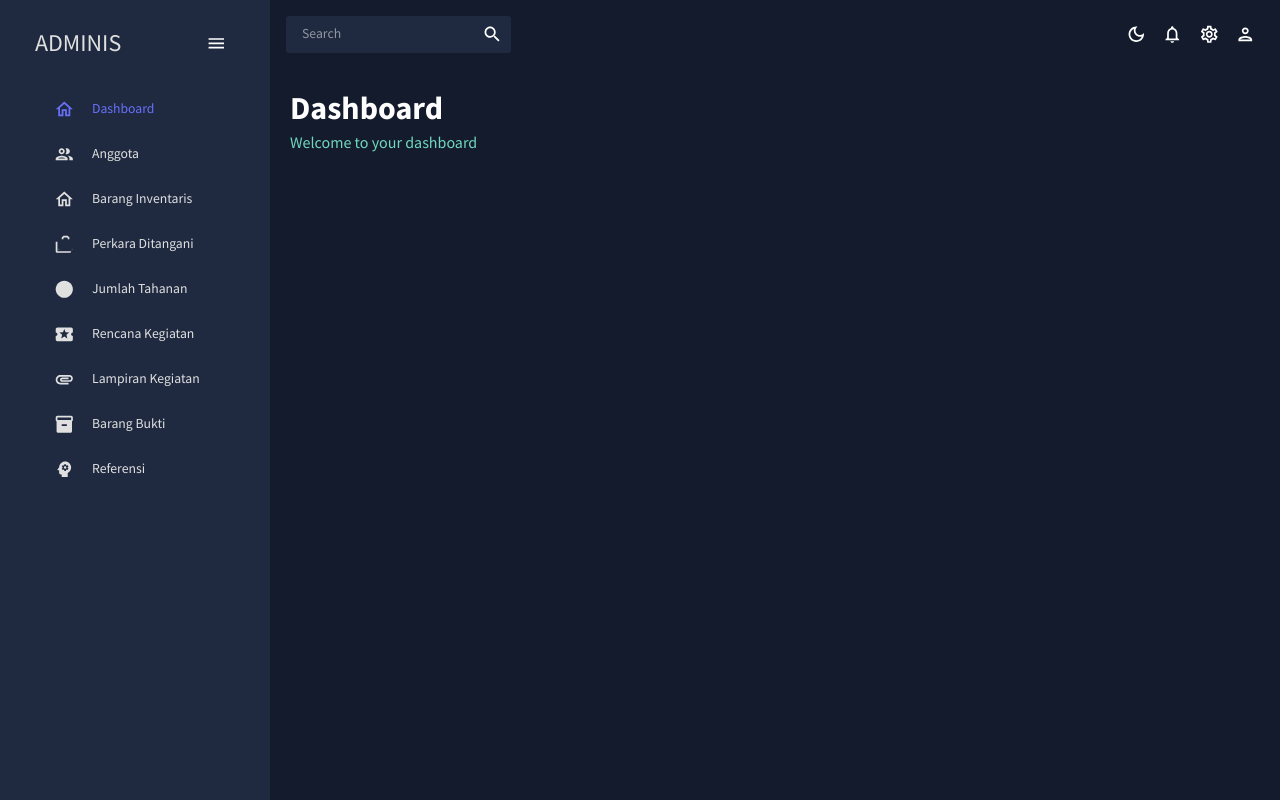
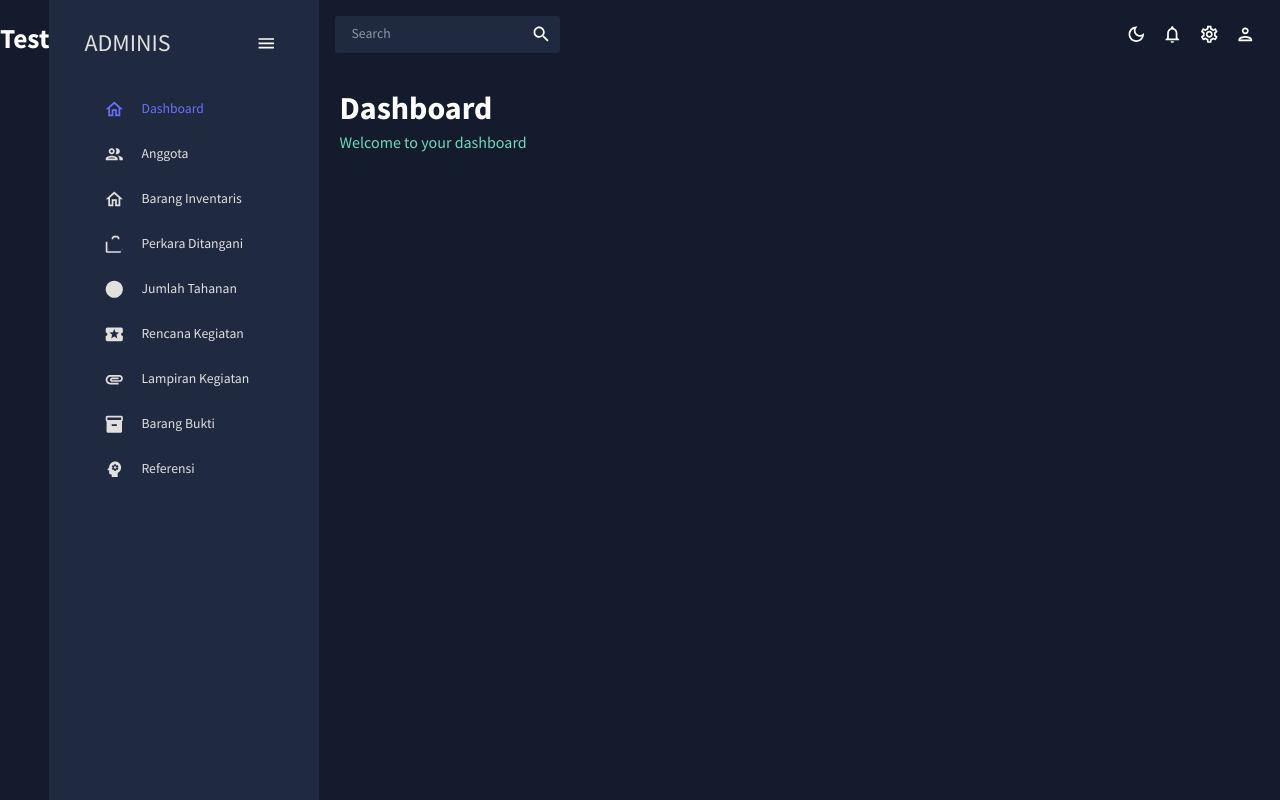
Before and after one commit to beat-kuliah/satnarbdg-frontend, a React (Create React App) app: page / in a window 1280 px wide. Built offline with nearby package versions, Linux system fonts and the light colour scheme.

Commit message:
skeleton

```diff
--- a/src/App.js
+++ b/src/App.js
@@ -14,6 +14,7 @@ function App() {
             <ThemeProvider theme={theme}>
                 <CssBaseline />
                 <div className="app">
+                    <h1>Test</h1>
                     <Sidebar />
                     <main className="content">
                         <Topbar />
```
